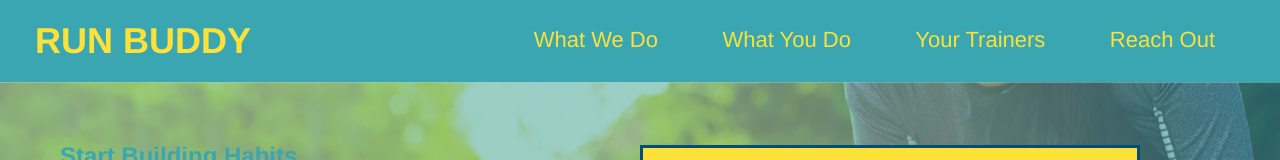
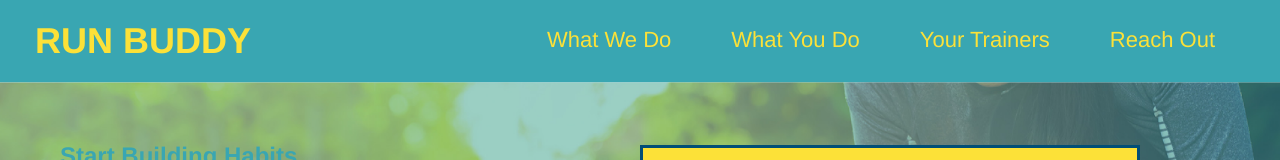
Before and after one commit to ObregonScott/run-buddy, a plain HTML site: page index.html in a window 1280 px wide. Shown: the top 160 px of the page. Drawn offline with Linux system fonts and the light colour scheme.

Commit message:
add flexbox to header

```diff
--- a/assets/css/style.css
+++ b/assets/css/style.css
@@ -34,10 +34,13 @@
     margin: 7px 0;
   }
 
-  header nav ul li {
-    display: inline;
+  header nav ul {
+    display: flex;
+    flex-wrap: wrap;
+    justify-content: space-between;
+    align-items: center;
+    list-style: none;
   }
-
   header nav ul li a {
     margin: 0 30px;
     font-weight: lighter;
```
